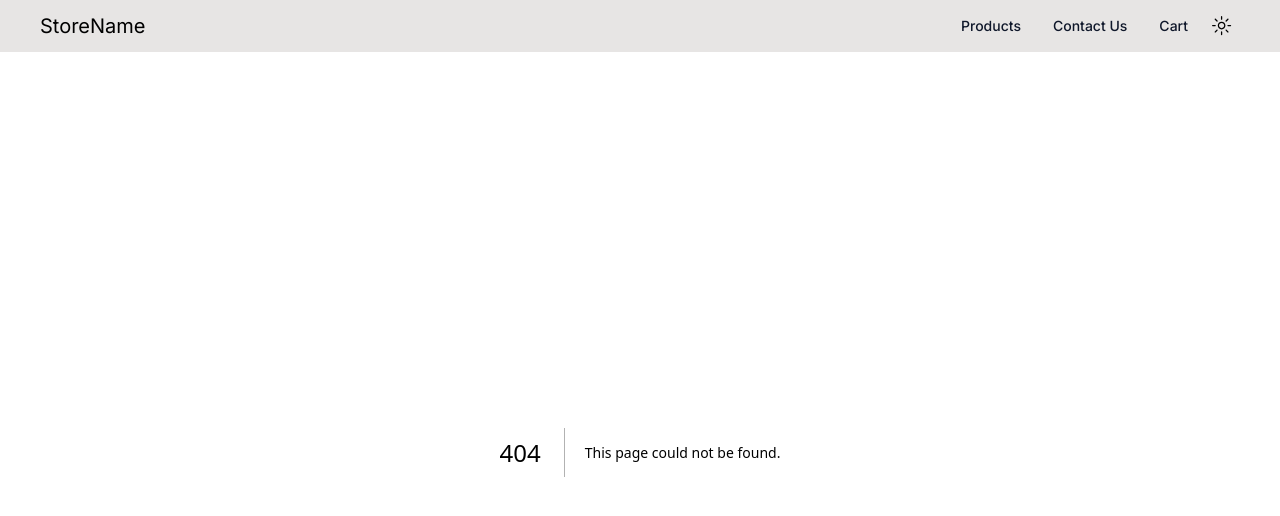
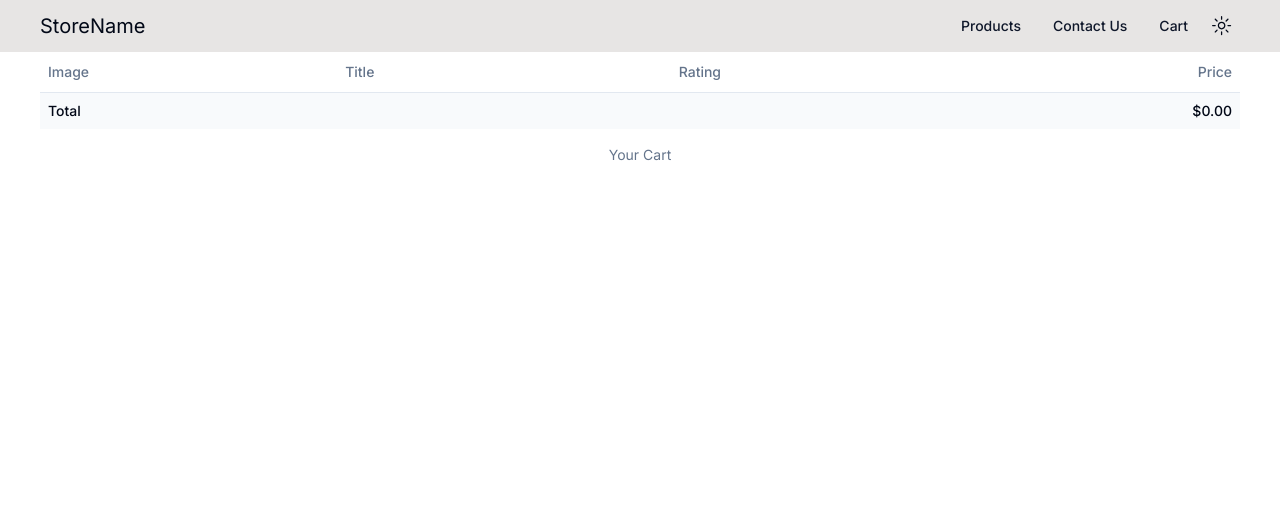
Before and after one commit to shubhamxdd/cart-next, a Next.js app: page /cart/checkout in a window 1280 px wide. Before the commit this address had no page. Shown: the top 516 px of the page. Built offline with nearby package versions, Linux system fonts and the light colour scheme.

Commit message:
make a route for checkout

```diff
--- /dev/null
+++ b/app/cart/checkout/CheckoutTable.tsx
@@ -0,0 +1,63 @@
+"use client";
+
+import {
+  Table,
+  TableBody,
+  TableCaption,
+  TableCell,
+  TableFooter,
+  TableHead,
+  TableHeader,
+  TableRow,
+} from "@/components/ui/table";
+import { cartStore } from "@/store/cartStore";
+import Image from "next/image";
+
+const CheckoutTable = () => {
+  const { cart } = cartStore();
+  const cartTotal = cart.reduce((acc, item) => acc + item.price, 0);
+  return (
+    <>
+      <Table>
+        <TableCaption>Your Cart</TableCaption>
+        <TableHeader>
+          <TableRow>
+            <TableHead>Image</TableHead>
+            <TableHead className="px-5">Title</TableHead>
+            <TableHead>Rating</TableHead>
+            <TableHead className="text-right">Price</TableHead>
+          </TableRow>
+        </TableHeader>
+        <TableBody>
+          {cart.map((item) => {
+            return (
+              <TableRow key={item.id}>
+                <TableCell>
+                  <Image
+                    src={item.image}
+                    alt={item.title}
+                    width={50}
+                    height={50}
+                  />
+                </TableCell>
+                <TableCell className="px-5">{item.title}</TableCell>
+                <TableCell>{item.rating.rate}⭐</TableCell>
+                <TableCell className="text-right">${item.price}</TableCell>
+              </TableRow>
+            );
+          })}
+        </TableBody>
+        <TableFooter>
+          <TableRow>
+            <TableCell colSpan={3}>Total</TableCell>
+            <TableCell className="text-right">
+              ${cartTotal.toFixed(2)}
+            </TableCell>
+          </TableRow>
+        </TableFooter>
+      </Table>
+    </>
+  );
+};
+
+export default CheckoutTable;
--- /dev/null
+++ b/app/cart/checkout/page.tsx
@@ -0,0 +1,17 @@
+import { Metadata } from "next";
+import CheckoutTable from "./CheckoutTable";
+
+const CheckoutPage = () => {
+  return (
+    <>
+      <CheckoutTable />
+    </>
+  );
+};
+
+export default CheckoutPage;
+
+export const metadata: Metadata = {
+  title: "Checkout",
+  description: "Checkout page",
+};
--- /dev/null
+++ b/components/ui/table.tsx
@@ -0,0 +1,120 @@
+import * as React from "react"
+
+import { cn } from "@/lib/utils"
+
+const Table = React.forwardRef<
+  HTMLTableElement,
+  React.HTMLAttributes<HTMLTableElement>
+>(({ className, ...props }, ref) => (
+  <div className="relative w-full overflow-auto">
+    <table
+      ref={ref}
+      className={cn("w-full caption-bottom text-sm", className)}
+      {...props}
+    />
+  </div>
+))
+Table.displayName = "Table"
+
+const TableHeader = React.forwardRef<
+  HTMLTableSectionElement,
+  React.HTMLAttributes<HTMLTableSectionElement>
+>(({ className, ...props }, ref) => (
+  <thead ref={ref} className={cn("[&_tr]:border-b", className)} {...props} />
+))
+TableHeader.displayName = "TableHeader"
+
+const TableBody = React.forwardRef<
+  HTMLTableSectionElement,
+  React.HTMLAttributes<HTMLTableSectionElement>
+>(({ className, ...props }, ref) => (
+  <tbody
+    ref={ref}
+    className={cn("[&_tr:last-child]:border-0", className)}
+    {...props}
+  />
+))
+TableBody.displayName = "TableBody"
+
+const TableFooter = React.forwardRef<
+  HTMLTableSectionElement,
+  React.HTMLAttributes<HTMLTableSectionElement>
+>(({ className, ...props }, ref) => (
+  <tfoot
+    ref={ref}
+    className={cn(
+      "border-t bg-muted/50 font-medium [&>tr]:last:border-b-0",
+      className
+    )}
+    {...props}
+  />
+))
+TableFooter.displayName = "TableFooter"
+
+const TableRow = React.forwardRef<
+  HTMLTableRowElement,
+  React.HTMLAttributes<HTMLTableRowElement>
+>(({ className, ...props }, ref) => (
+  <tr
+    ref={ref}
+    className={cn(
+      "border-b transition-colors hover:bg-muted/50 data-[state=selected]:bg-muted",
+      className
+    )}
+    {...props}
+  />
+))
+TableRow.displayName = "TableRow"
+
+const TableHead = React.forwardRef<
+  HTMLTableCellElement,
+  React.ThHTMLAttributes<HTMLTableCellElement>
+>(({ className, ...props }, ref) => (
+  <th
+    ref={ref}
+    className={cn(
+      "h-10 px-2 text-left align-middle font-medium text-muted-foreground [&:has([role=checkbox])]:pr-0 [&>[role=checkbox]]:translate-y-[2px]",
+      className
+    )}
+    {...props}
+  />
+))
+TableHead.displayName = "TableHead"
+
+const TableCell = React.forwardRef<
+  HTMLTableCellElement,
+  React.TdHTMLAttributes<HTMLTableCellElement>
+>(({ className, ...props }, ref) => (
+  <td
+    ref={ref}
+    className={cn(
+      "p-2 align-middle [&:has([role=checkbox])]:pr-0 [&>[role=checkbox]]:translate-y-[2px]",
+      className
+    )}
+    {...props}
+  />
+))
+TableCell.displayName = "TableCell"
+
+const TableCaption = React.forwardRef<
+  HTMLTableCaptionElement,
+  React.HTMLAttributes<HTMLTableCaptionElement>
+>(({ className, ...props }, ref) => (
+  <caption
+    ref={ref}
+    className={cn("mt-4 text-sm text-muted-foreground", className)}
+    {...props}
+  />
+))
+TableCaption.displayName = "TableCaption"
+
+export {
+  Table,
+  TableHeader,
+  TableBody,
+  TableFooter,
+  TableHead,
+  TableRow,
+  TableCell,
+  TableCaption,
+}
```
